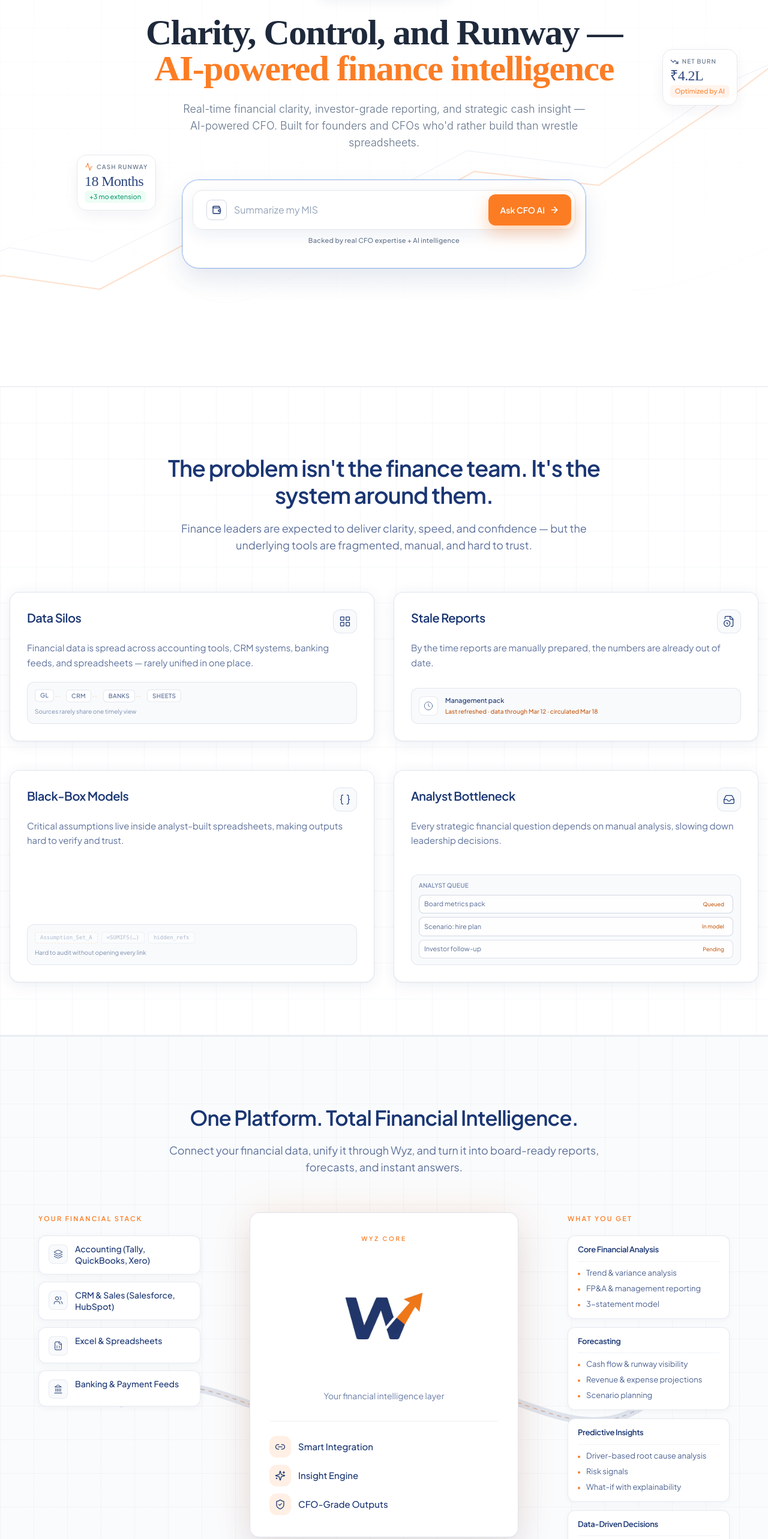
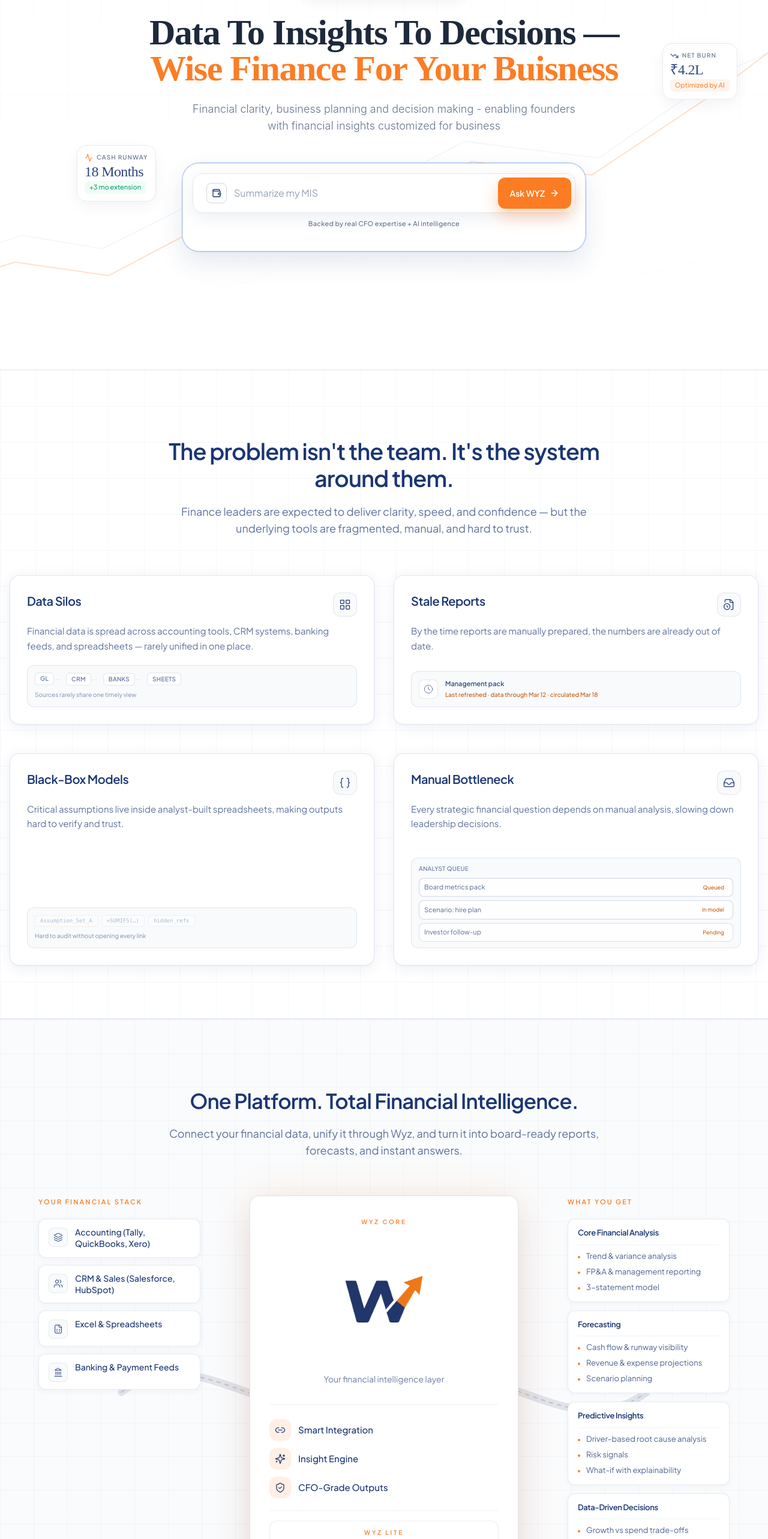
Before and after one commit to dev-ashvi/website-CFO, a React (Vite) app: page / in a window 1280 px wide. Shown: the part 234-2800 px from the top of the page at 60% size. Built offline with nearby package versions, Linux system fonts and the light colour scheme.

Commit message:
fixes for CEO

```diff
--- a/src/App.jsx
+++ b/src/App.jsx
@@ -1,6 +1,5 @@
 import { BrowserRouter, Routes, Route, Navigate, Outlet } from "react-router-dom";
 import LandingPage from "./pages/LandingPage.jsx";
-import FinanceTeamLandingPage from "./pages/FinanceTeamLandingPage.jsx";
 import FounderLandingPage from "./pages/FounderLandingPage.jsx";
 import LoginPage from "./pages/LoginPage.jsx";
 import AppLayout from "./layouts/AppLayout.jsx";
@@ -48,9 +47,9 @@ export default function App() {
         <ScenarioDraftProvider>
         <PlanningViewProvider>
         <Routes>
-          <Route path="/" element={<LandingPage />} />
-          <Route path="/finance-team" element={<FinanceTeamLandingPage />} />
-          <Route path="/founder" element={<FounderLandingPage />} />
+          <Route path="/" element={<FounderLandingPage />} />
+          <Route path="/finance-team" element={<LandingPage />} />
+          <Route path="/founder" element={<Navigate to="/" replace />} />
           <Route path="/early-access" element={<EarlyAccessPage />} />
           <Route path="/login" element={<LoginPage />} />
 
--- a/src/components/Navbar.jsx
+++ b/src/components/Navbar.jsx
@@ -4,9 +4,9 @@ import topLogo from "../assets/brand/adobe-express-file-1.png";
 
 const nav = [
   { label: "Benefits", href: "#benefits" },
-  { label: "Services", href: "#services" },
-  { label: "Research", href: "#vision" },
-  { label: "Security", href: "#security" },
+  { label: "Services", href: "#wyz-platform" },
+  { label: "Research", href: "#wyz-ai-chat" },
+  { label: "Security", href: "#trust-accuracy" },
 ];
 
 export default function Navbar() {
--- a/src/components/TrustAccuracySection.jsx
+++ b/src/components/TrustAccuracySection.jsx
@@ -26,7 +26,7 @@ const blocks = [
     ],
   },
   {
-    title: "Full Audit Trail",
+    title: "Data Trail",
     Icon: History,
     lines: [
       "Every number traces back to its source.",
--- a/src/pages/FounderLandingPage.jsx
+++ b/src/pages/FounderLandingPage.jsx
@@ -6,7 +6,7 @@ import HeroSection from "../components/HeroSection.jsx";
 import WyzAiChatSection from "../components/WyzAiChatSection.jsx";
 import TrustAccuracySection from "../components/TrustAccuracySection.jsx";
 import UseCasesSection from "../components/UseCasesSection.jsx";
-import { useState } from "react";
+import { Fragment, useState } from "react";
 import { Link } from "react-router-dom";
 import { motion } from "framer-motion";
 import {
@@ -33,6 +33,7 @@ import {
   ShieldCheck,
   Sparkles,
   TrendingUp,
+  Upload,
   Users,
 } from "lucide-react";
 
@@ -58,7 +59,7 @@ const financeFrictionCards = [
     hint: "blackbox",
   },
   {
-    title: "Analyst Bottleneck",
+    title: "Manual Bottleneck",
     description: "Every strategic financial question depends on manual analysis, slowing down leadership decisions.",
     Icon: Inbox,
     hint: "queue",
@@ -76,6 +77,12 @@ const wyzCoreCapabilities = [
   { title: "Smart Integration", Icon: Link2 },
   { title: "Insight Engine", Icon: Sparkles },
   { title: "CFO-Grade Outputs", Icon: ShieldCheck },
+];
+
+const wyzLiteCapabilities = [
+  { title: "Upload", Icon: Upload },
+  { title: "Insight Engine", Icon: Sparkles },
+  { title: "Ask WYZ", Icon: MessageSquare },
 ];
 
 const wyzOutputGroups = [
@@ -268,9 +275,9 @@ export default function FounderLandingPage() {
       <Navbar />
       <HeroSection
         pillTagline="AI Decision Intelligence for Founders"
-        heroLine1="Data to Insights to Decisions —"
-        heroLine2Accent="Financial business partner for Founders"
-        heroSubheading="Real time financial clarity, true profitability, board ready numbers — get financial insights customised for your business"
+        heroLine1="Data To Insights To Decisions —"
+        heroLine2Accent="Wise Finance For Your Buisness"
+        heroSubheading="Financial clarity, business planning and decision making - enabling founders with financial insights customized for business"
         ctaButtonLabel="Ask WYZ"
       />
 
@@ -321,7 +328,7 @@ export default function FounderLandingPage() {
               variants={transformItem}
               className="text-3xl md:text-[2.35rem] font-semibold tracking-tight leading-[1.2] text-[#1a3673]"
             >
-              The problem isn&apos;t the finance team. It&apos;s the system around them.
+              The problem isn&apos;t the team. It&apos;s the system around them.
             </motion.h2>
             <motion.p
               variants={transformItem}
@@ -642,6 +649,37 @@ export default function FounderLandingPage() {
                         </li>
                       ))}
                     </ul>
+
+                    <div className="mt-5 border-t border-[rgba(26,54,115,0.08)] pt-4">
+                      <div className="rounded-xl border border-[rgba(26,54,115,0.08)] bg-white px-3 py-2.5 sm:px-4 sm:py-3">
+                        <p className="text-center text-[10px] font-semibold uppercase tracking-[0.28em] text-[#fc7d25]">
+                          Wyz Lite
+                        </p>
+                        <div className="mt-2 flex flex-col items-center gap-1 sm:mt-2.5 sm:flex-row sm:flex-wrap sm:items-center sm:justify-center sm:gap-x-1 sm:gap-y-1.5">
+                          {wyzLiteCapabilities.map(({ title, Icon }, i) => (
+                            <Fragment key={title}>
+                              {i > 0 ? (
+                                <ChevronRight
+                                  size={14}
+                                  strokeWidth={2}
+                                  className="shrink-0 rotate-90 text-[#1a3673]/45 sm:rotate-0"
+                                  aria-hidden
+                                />
+                              ) : null}
+                              <span className="inline-flex items-center gap-1.5 rounded-md px-1.5 py-0.5 text-[13px] font-medium leading-tight text-[#1a3673]">
+                                <Icon
+                                  size={14}
+                                  strokeWidth={1.75}
+                                  className="shrink-0 text-[#1a3673]"
+                                  aria-hidden
+                                />
+                                {title}
+                              </span>
+                            </Fragment>
+                          ))}
+                        </div>
+                      </div>
+                    </div>
                   </motion.div>
                 </motion.div>
               </div>
@@ -1202,7 +1240,7 @@ export default function FounderLandingPage() {
                 </Link>
                 <a
                   href="#hero-chat"
-                  className="w-full rounded-xl border border-[rgba(26,54,115,0.14)] bg-white px-7 py-3.5 text-center text-base font-semibold text-[#1a3673] shadow-[0_2px_8px_rgba(26,54,115,0.06)] transition-all duration-200 hover:-translate-y-0.5 hover:border-[rgba(252,125,37,0.45)] hover:bg-[rgba(252,125,37,0.06)] sm:w-auto"
+                  className="hidden w-full rounded-xl border border-[rgba(26,54,115,0.14)] bg-white px-7 py-3.5 text-center text-base font-semibold text-[#1a3673] shadow-[0_2px_8px_rgba(26,54,115,0.06)] transition-all duration-200 hover:-translate-y-0.5 hover:border-[rgba(252,125,37,0.45)] hover:bg-[rgba(252,125,37,0.06)] sm:w-auto"
                 >
                   Explore a Sample →
                 </a>
```
